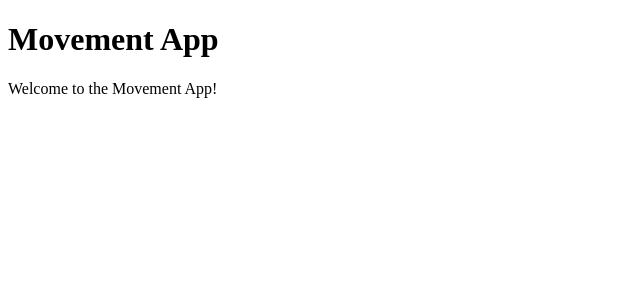
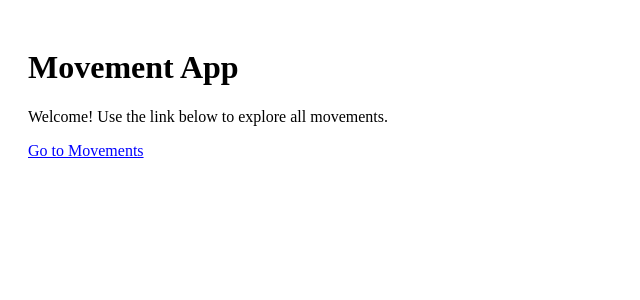
Before and after one commit to tchilders93/the-movement-app, a Next.js app: page / in a window 1280 px wide. Shown: the top 300 px of the page, without its empty margins (0-640 px from the left). Built offline with nearby package versions, Linux system fonts and the light colour scheme.

Commit message:
Enhance Home component with navigation link

```diff
--- a/pages/index.js
+++ b/pages/index.js
@@ -1,8 +1,12 @@
 export default function Home() {
   return (
-    <div>
+    <div style={{ padding: "20px" }}>
       <h1>Movement App</h1>
-      <p>Welcome to the Movement App!</p>
+      <p>Welcome! Use the link below to explore all movements.</p>
+
+      <a href="/movements" style={{ color: "blue", textDecoration: "underline" }}>
+        Go to Movements
+      </a>
     </div>
   );
 }
```
